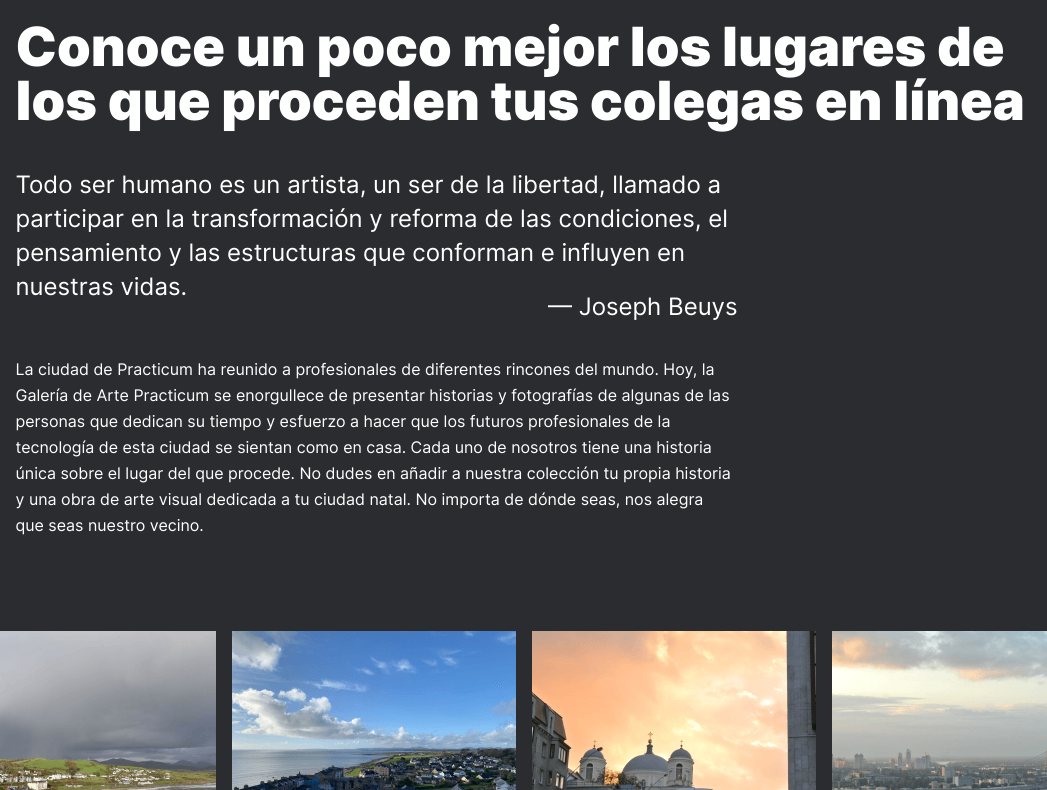
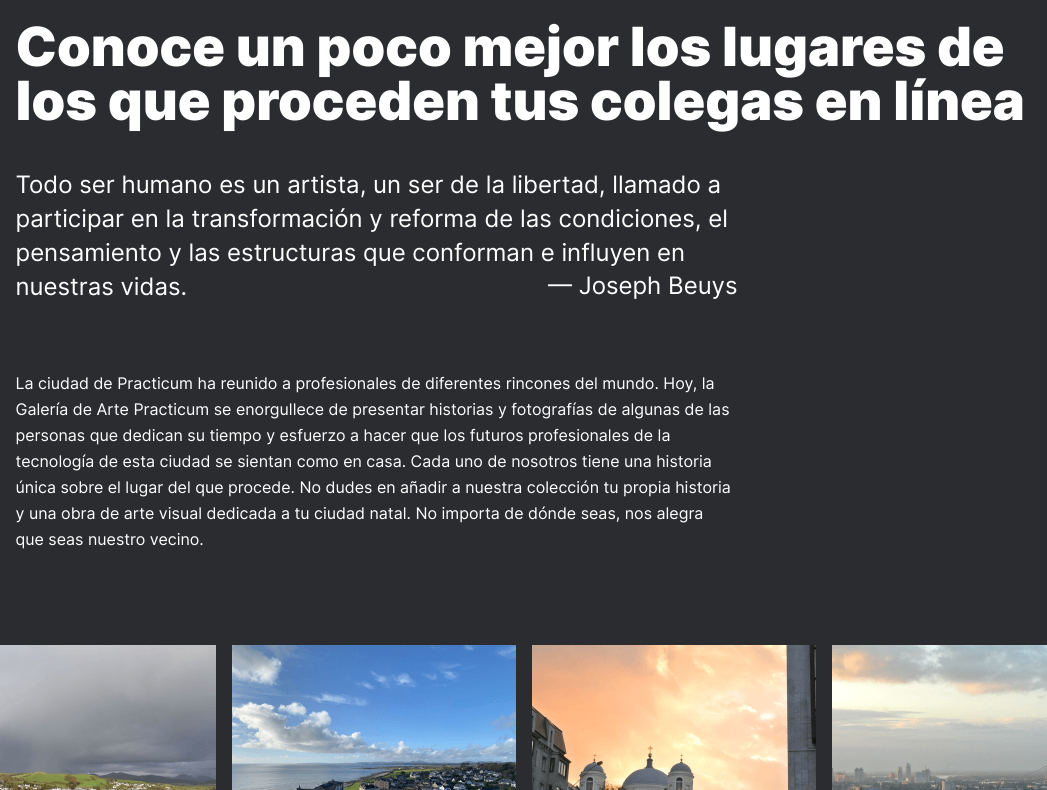
Before and after one commit to AndreaGuanilo/web_project_3_esp, a plain HTML site: page index.html in a window 1280 px wide. Shown: the part 1230-2020 px from the top of the page, without its empty margins (116-1163 px from the left). Drawn offline with Linux system fonts and the light colour scheme.

Commit message:
Add files via upload

```diff
--- a/blocks/button/__content/button__content.css
+++ b/blocks/button/__content/button__content.css
@@ -5,7 +5,7 @@
   line-height: 22px;
   text-decoration: none;
   color: #FFFFFF;
-  font-family: 'Inter';
+  font-family: "Inter", Arial, sans-serif;
   margin: 0%;
 }
 @media screen and (min-width: 545px) and (max-width: 1024px) {
--- a/blocks/header/__logo/header__logo.css
+++ b/blocks/header/__logo/header__logo.css
@@ -1,8 +1,6 @@
 .header__logo {
-    display: block;
-    max-width: 720px;
-    height: auto;
-    margin: 0%;
+    max-width: 270px;
+    margin: auto;
     margin-top: 34px;
     margin-bottom: 91px;
 }
--- a/blocks/intro/__text-author/intro__text-author.css
+++ b/blocks/intro/__text-author/intro__text-author.css
@@ -5,12 +5,13 @@
   max-width: 722px;
   text-align: end;
   margin: 0%;
-  margin-top: -14px;
+  position: relative;
+  bottom: 35px;
   margin-bottom: 32px;
 }
 @media screen and (min-width: 315px) and (max-width: 544px) {
   .intro__text-author {
-    margin-top: -8px;
-      max-width: 288px;
+    bottom: 10px;
+    max-width: 288px;
   }
 }
--- a/blocks/page/page.css
+++ b/blocks/page/page.css
@@ -1,5 +1,5 @@
 .page {
     background-color: #2A2C2F;
     color: #FFFFFF;
-    font-family: 'Inter';
+    font-family: "Inter", Arial, sans-serif;
 }
--- a/fonts/Interweb/inter.css
+++ b/fonts/Interweb/inter.css
@@ -1,54 +1,3 @@
-@font-face {
-  font-family: 'Inter';
-  font-style:  normal;
-  font-weight: 100;
-  font-display: swap;
-  src: url("Inter-Thin.woff2?v=3.19") format("woff2"),
-       url("Inter-Thin.woff?v=3.19") format("woff");
-}
-@font-face {
-  font-family: 'Inter';
-  font-style:  italic;
-  font-weight: 100;
-  font-display: swap;
-  src: url("Inter-ThinItalic.woff2?v=3.19") format("woff2"),
-       url("Inter-ThinItalic.woff?v=3.19") format("woff");
-}
-
-@font-face {
-  font-family: 'Inter';
-  font-style:  normal;
-  font-weight: 200;
-  font-display: swap;
-  src: url("Inter-ExtraLight.woff2?v=3.19") format("woff2"),
-       url("Inter-ExtraLight.woff?v=3.19") format("woff");
-}
-@font-face {
-  font-family: 'Inter';
-  font-style:  italic;
-  font-weight: 200;
-  font-display: swap;
-  src: url("Inter-ExtraLightItalic.woff2?v=3.19") format("woff2"),
-       url("Inter-ExtraLightItalic.woff?v=3.19") format("woff");
-}
-
-@font-face {
-  font-family: 'Inter';
-  font-style:  normal;
-  font-weight: 300;
-  font-display: swap;
-  src: url("Inter-Light.woff2?v=3.19") format("woff2"),
-       url("Inter-Light.woff?v=3.19") format("woff");
-}
-@font-face {
-  font-family: 'Inter';
-  font-style:  italic;
-  font-weight: 300;
-  font-display: swap;
-  src: url("Inter-LightItalic.woff2?v=3.19") format("woff2"),
-       url("Inter-LightItalic.woff?v=3.19") format("woff");
-}
-
 @font-face {
   font-family: 'Inter';
   font-style:  normal;
@@ -69,23 +18,6 @@
 @font-face {
   font-family: 'Inter';
   font-style:  normal;
-  font-weight: 500;
-  font-display: swap;
-  src: url("Inter-Medium.woff2?v=3.19") format("woff2"),
-       url("Inter-Medium.woff?v=3.19") format("woff");
-}
-@font-face {
-  font-family: 'Inter';
-  font-style:  italic;
-  font-weight: 500;
-  font-display: swap;
-  src: url("Inter-MediumItalic.woff2?v=3.19") format("woff2"),
-       url("Inter-MediumItalic.woff?v=3.19") format("woff");
-}
-
-@font-face {
-  font-family: 'Inter';
-  font-style:  normal;
   font-weight: 600;
   font-display: swap;
   src: url("Inter-SemiBold.woff2?v=3.19") format("woff2"),
@@ -99,41 +31,6 @@
   src: url("Inter-SemiBoldItalic.woff2?v=3.19") format("woff2"),
        url("Inter-SemiBoldItalic.woff?v=3.19") format("woff");
 }
-
-@font-face {
-  font-family: 'Inter';
-  font-style:  normal;
-  font-weight: 700;
-  font-display: swap;
-  src: url("Inter-Bold.woff2?v=3.19") format("woff2"),
-       url("Inter-Bold.woff?v=3.19") format("woff");
-}
-@font-face {
-  font-family: 'Inter';
-  font-style:  italic;
-  font-weight: 700;
-  font-display: swap;
-  src: url("Inter-BoldItalic.woff2?v=3.19") format("woff2"),
-       url("Inter-BoldItalic.woff?v=3.19") format("woff");
-}
-
-@font-face {
-  font-family: 'Inter';
-  font-style:  normal;
-  font-weight: 800;
-  font-display: swap;
-  src: url("Inter-ExtraBold.woff2?v=3.19") format("woff2"),
-       url("Inter-ExtraBold.woff?v=3.19") format("woff");
-}
-@font-face {
-  font-family: 'Inter';
-  font-style:  italic;
-  font-weight: 800;
-  font-display: swap;
-  src: url("Inter-ExtraBoldItalic.woff2?v=3.19") format("woff2"),
-       url("Inter-ExtraBoldItalic.woff?v=3.19") format("woff");
-}
-
 @font-face {
   font-family: 'Inter';
   font-style:  normal;
--- a/index.html
+++ b/index.html
@@ -5,7 +5,6 @@
   <meta http-equiv="X-UA-Compatible" content="IE=edge">
   <meta name="viewport" content="width=device-width, initial-scale=1.0">
   <link rel="stylesheet" href="./styles/index.css">
-  <link rel="stylesheet" href="./fonts/Interweb/inter.css">
   <title>De patria a patria</title>
 </head>
 <body class="page">
--- a/styles/index.css
+++ b/styles/index.css
@@ -1,4 +1,6 @@
 @import url(/styles/normalize.css);
+@import url(/fonts/Interweb/inter.css);
+
 
 /* ########### PAGE ########### */
 @import url(../blocks/page/page.css);
```
